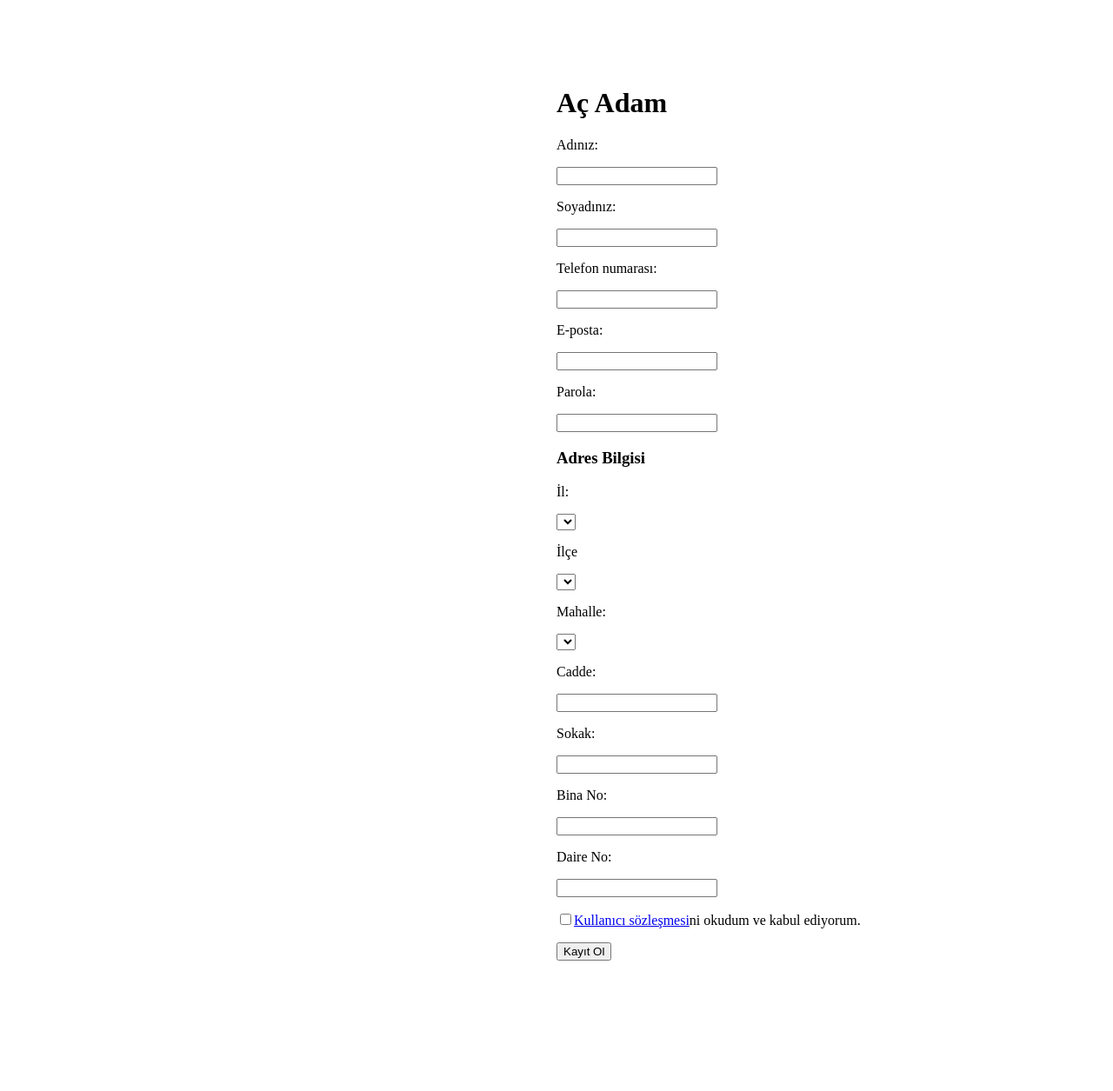
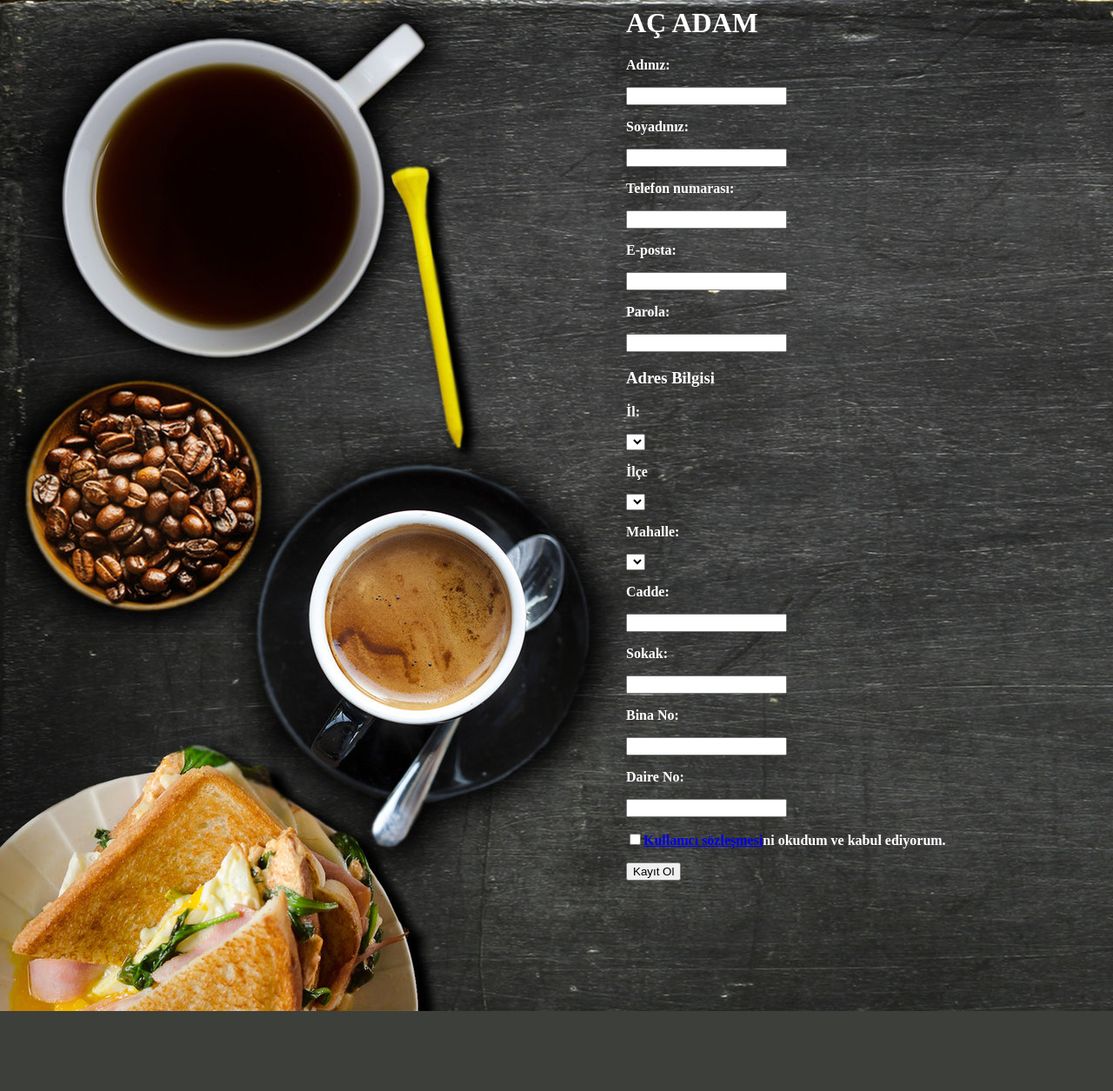
Before and after one commit to fatihy101/OYK2019, a PHP site: page /form.musteri.kayit.php in a window 1280 px wide. Shown: the whole page at 87% size. After the commit the page ends 1163 px from the top, so only its background shows below. Run offline with PHP 8.4, Linux system fonts and the light colour scheme; lists and menus that the app fills with data are empty.

Commit message:
Arkaplan fotoğrafı eklendi.

```diff
--- a/form.musteri.kayit.php
+++ b/form.musteri.kayit.php
@@ -5,7 +5,7 @@
 
 <body>
 
-<h1>Aç Adam</h1>
+<h1 class= "BEYAZ">AÇ ADAM</h1>
 
 
 <div>
@@ -23,7 +23,7 @@
 <input type="password" name="parola" value="">
 
 
-<h3>Adres Bilgisi</h3>
+<h3 class="BEYAZ">Adres Bilgisi</h3>
 <p>İl:</p>
 <select name= "il">
   <option value="İl1"></option>
@@ -61,8 +61,20 @@
 </div>
 
 <style>
-body{ margin-left:40em;margin-bottom:150px;margin-top:100px}
-
+body{ margin-left:45em;
+  margin-bottom:150px;
+  margin-top:100p;
+background-repeat: repeat-y;
+background-image: url("background.jpg");
+}
+p{
+  color: white;
+  font-weight: bold;
+}
+.BEYAZ
+{
+color:white;
+}
 
 
 </style>
```
Also changed, not shown: background.jpg (added).
